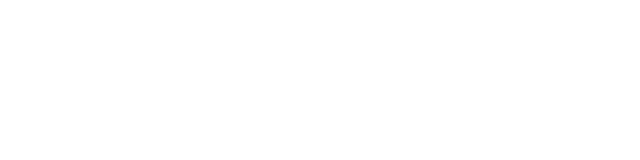
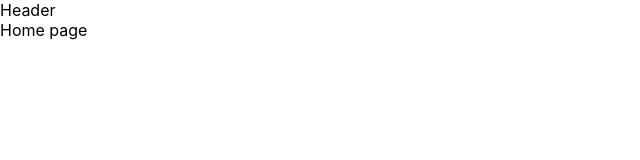
Before and after one commit to jvbridge/mise-en-place-react, a React (Create React App) app in the folder src/client/: page / in a window 1280 px wide. Shown: the top 160 px of the page, without its empty margins (0-640 px from the left). Built offline with nearby package versions, Linux system fonts and the light colour scheme.

Commit message:
Basic Router routes and pages for them

```diff
--- a/src/client/src/App.tsx
+++ b/src/client/src/App.tsx
@@ -1,17 +1,29 @@
 import React from 'react';
 import { ApolloClient, ApolloProvider, InMemoryCache } from '@apollo/client';
-import {BrowserRouter as Router} from 'react-router-dom';
+import { BrowserRouter as Router, Routes, Route } from 'react-router-dom';
+import Homepage from './pages/Homepage';
+import Calendar from './pages/Calendar';
+import Dashboard from './pages/Dashboard';
+import NotFound from './pages/notFound';
 
 const client = new ApolloClient({
   uri: '/graphql',
-  cache: new InMemoryCache(),
-})
+  cache: new InMemoryCache()
+});
 
 function App() {
   return (
     <ApolloProvider client={client}>
       <Router>
-
+        <div>Header</div>
+        <div className="container">
+          <Routes>
+            <Route path="/" element={<Homepage />} />
+            <Route path="/calendar" element={<Calendar />} />
+            <Route path="/dashboard" element={<Dashboard />} />
+            <Route path="/*" element={<NotFound />} />
+          </Routes>
+        </div>
       </Router>
     </ApolloProvider>
   );
--- /dev/null
+++ b/src/client/src/pages/Calendar/index.tsx
@@ -0,0 +1,6 @@
+
+function Calendar (){
+  return <div>Calendar</div>
+}
+
+export default Calendar;
--- /dev/null
+++ b/src/client/src/pages/Dashboard/index.tsx
@@ -0,0 +1,5 @@
+function Dashboard(){
+  return <div>Dashboard</div>
+}
+
+export default Dashboard
--- /dev/null
+++ b/src/client/src/pages/Homepage/index.tsx
@@ -0,0 +1,6 @@
+
+function Homepage(){
+  return <div>Home page</div>
+}
+
+export default Homepage
--- /dev/null
+++ b/src/client/src/pages/notFound/index.tsx
@@ -0,0 +1,5 @@
+function NotFound() {
+  return <div>404 not found</div>;
+}
+
+export default NotFound;
```
